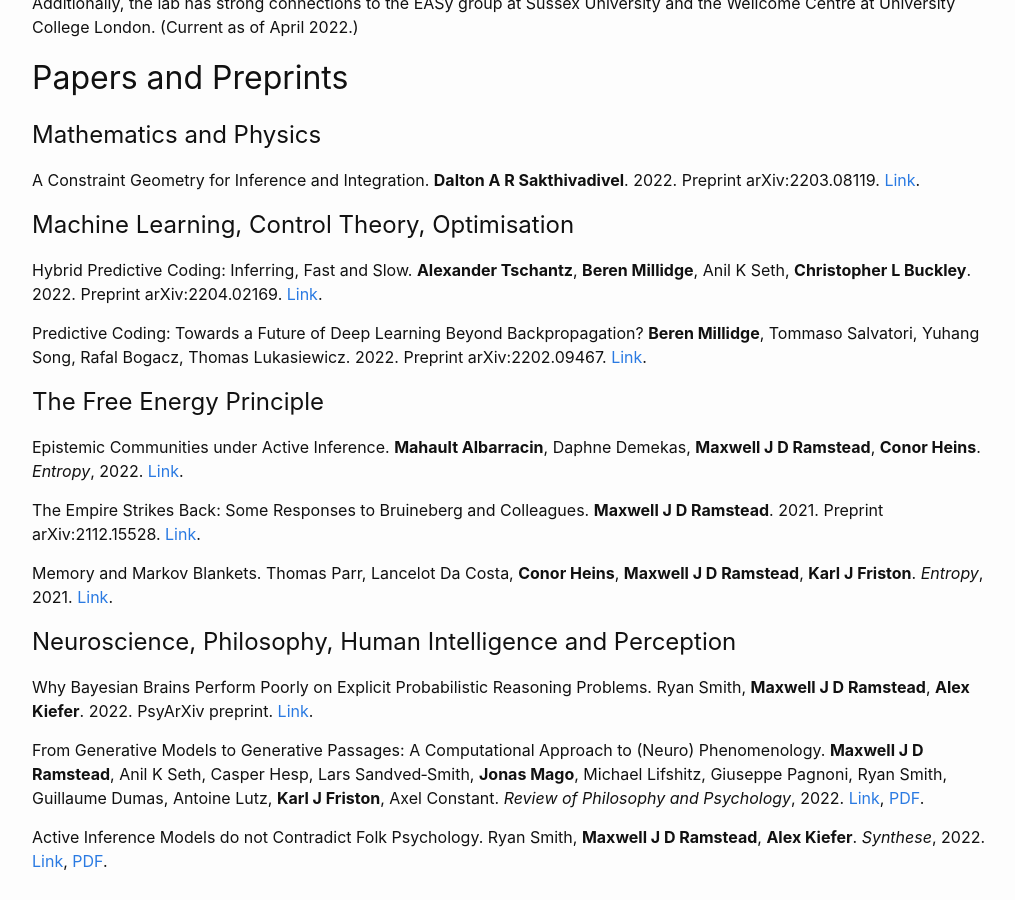
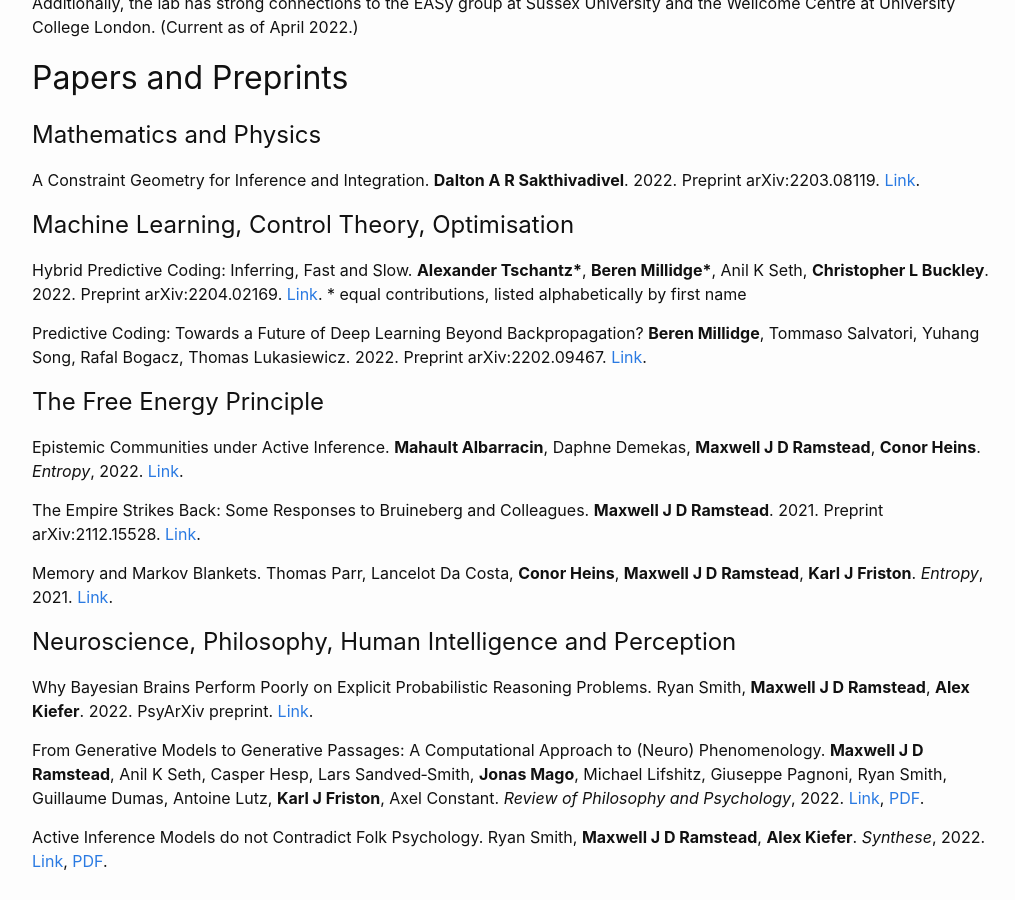
Before and after one commit to DARSakthi/DARSakthi.github.io, a Jekyll site: the page built from verses-lab.markdown, in a window 1280 px wide and 900 px high, scrolled down 953 px. Shown: the whole window, without its empty margins (126-1141 px from the left). Built offline with Jekyll 4.4.1, drawn with Linux system fonts in a browser that asks for light colours.

Commit message:
Update text

```diff
--- a/verses-lab.markdown
+++ b/verses-lab.markdown
@@ -49,7 +49,8 @@ A Constraint Geometry for Inference and Integration. **Dalton A R Sakthivadivel*
 
 # Machine Learning, Control Theory, Optimisation
 
-Hybrid Predictive Coding: Inferring, Fast and Slow. **Alexander Tschantz**, **Beren Millidge**, Anil K Seth, **Christopher L Buckley**. 2022. Preprint arXiv:2204.02169. [Link](https://arxiv.org/abs/2204.02169).
+Hybrid Predictive Coding: Inferring, Fast and Slow. **Alexander Tschantz\***, **Beren Millidge\***, Anil K Seth, **Christopher L Buckley**. 2022. Preprint arXiv:2204.02169. [Link](https://arxiv.org/abs/2204.02169).
+\* equal contributions, listed alphabetically by first name
 
 Predictive Coding: Towards a Future of Deep Learning Beyond Backpropagation? **Beren Millidge**, Tommaso Salvatori, Yuhang Song, Rafal Bogacz, Thomas Lukasiewicz. 2022. Preprint arXiv:2202.09467. [Link](https://arxiv.org/abs/2202.09467).
 
```
